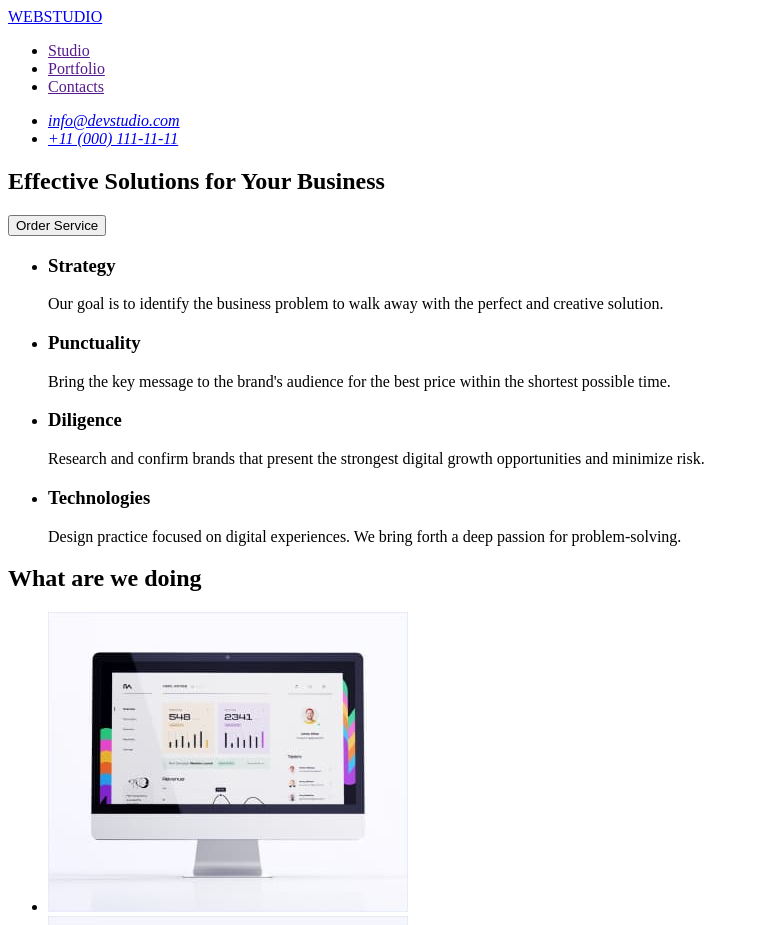
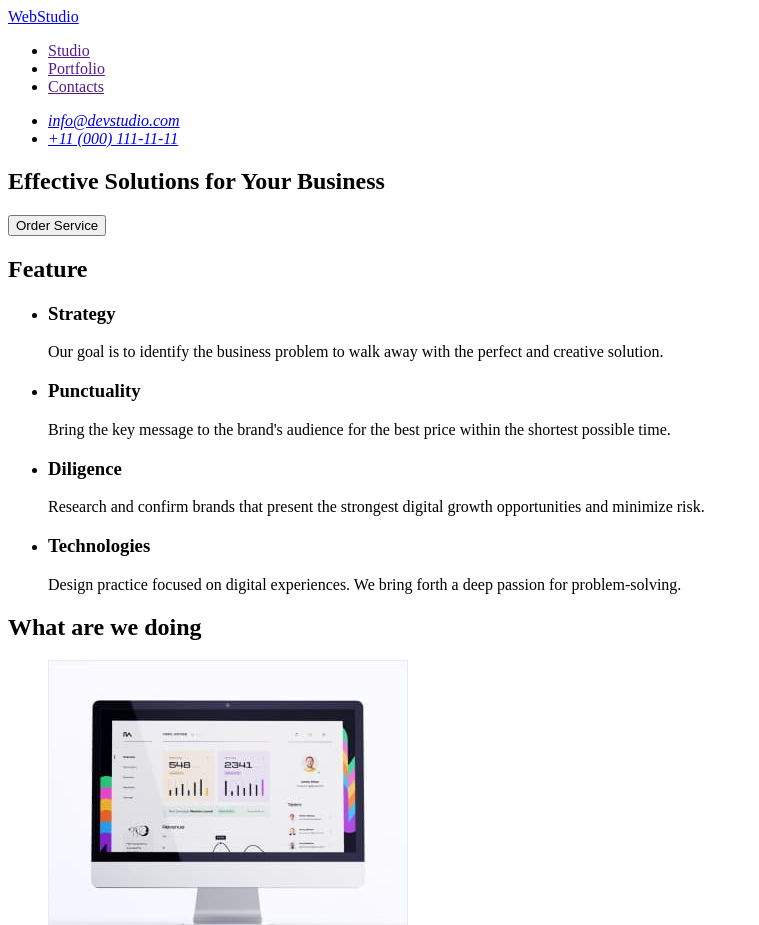
Before and after one commit to mlemeh/goit-markup-hw-01, a plain HTML site: page index.html in a window 1280 px wide. Shown: the top 925 px of the page, without its empty margins (0-759 px from the left). Drawn offline with Linux system fonts and the light colour scheme.

Commit message:
Add files via upload

```diff
--- a/index.html
+++ b/index.html
@@ -10,7 +10,7 @@
     <header>
       <nav>
         <!-- logo -->
-        <a href="./index.html">WEBSTUDIO</a>
+        <a href="./index.html">WebStudio</a>
 
         <!-- navigation -->
         <ul>
@@ -43,6 +43,7 @@
 
       <!-- section 2 - feature -->
       <section>
+        <h2>Feature</h2>
         <ul>
           <li>
             <h3>Strategy</h3>
@@ -133,7 +134,7 @@
 
     <footer>
       <!-- logo -->
-      <a href="./index.html">WEBSTUDIO</a>
+      <a href="./index.html">WebStudio</a>
 
       <p>
         Increase the flow of customers and sales for your business with digital
```
